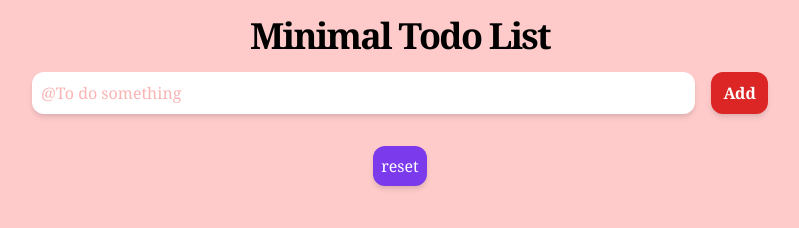
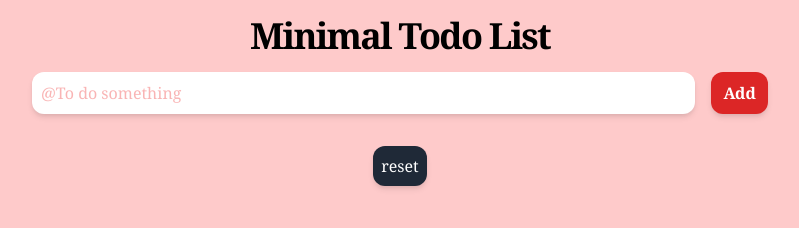
Before and after one commit to cpe-cmu-261207/lab-04-thegenggo, a plain HTML site: page index.html in a window 1280 px wide. Shown: the whole page, without its empty margins (240-1039 px from the left). Drawn offline with nearby package versions, Linux system fonts and the light colour scheme.

Commit message:
change reset color

```diff
--- a/index.html
+++ b/index.html
@@ -23,7 +23,7 @@
 			<div class="divide-y divide-red-400" id="todoList"></div>
 			<div class="divide-y divide-red-400" id="finishList"></div>
 		</div>
-		<button class = "p-2 transform duration-500 hover-110 text-white bg-purple-600 hover:bg-purple-700 rounded-xl shadow-md self-center h-full" onclick="smoothclear()">reset</button>
+		<button class = "p-2 transform duration-500 hover-110 text-white bg-gray-800 hover:bg-gray-900 rounded-xl shadow-md self-center h-full" onclick="smoothclear()">reset</button>
 	</div>
 </body>
 
```
